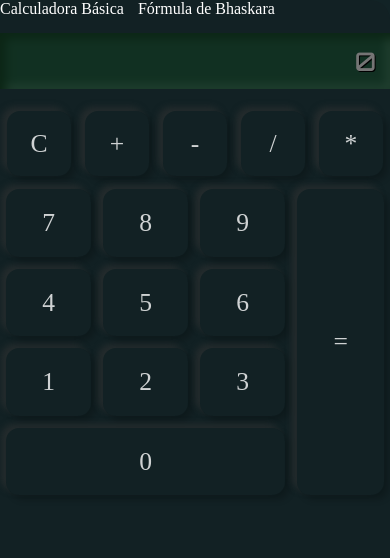
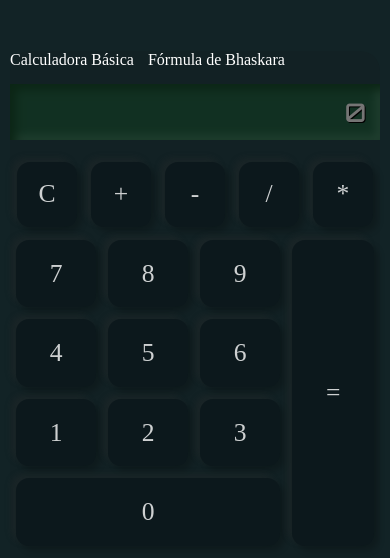
Before and after one commit to lucasgomesbr/Calculadora, a plain HTML site: page index.html in a window 390 px wide. Drawn offline with Linux system fonts and the light colour scheme.

Commit message:
sons e correções
novas correções foram implementadas, sons ao apertar teclas foram inseridos!

```diff
--- a/index.html
+++ b/index.html
@@ -12,7 +12,13 @@
 </head>
 <body class="d-flex justify-content-center align-items-center">
 
+<!-- audios que servem os botões! -->
+<audio id="PlaySoundButtons" src="assets/normalButton.wav" preload="auto"></audio>
+<audio id="PlaySoundResult" src="assets/result.wav" preload="auto"></audio>
+<audio id="PlaySoundClear" src="assets/clear.wav" preload="auto"></audio>
+
 <section class="calculator d-inline-flex flex-direction-collumn">
+	<!-- Em breve novas formulas! -->
 	<nav class="menu">
 		<ul>
 			<li>
@@ -26,31 +32,33 @@
 
 	<div class="container">
 
+		<!-- Tela que mostra os resultados -->
 		<div class="container-visor">
 			<input id="visor" type="text" name="visor" onclick="disable();">
 		</div>
 
-
+		<!-- Botões que efetuam operações e limpeza da tela de resultado -->
 		<div class="operators d-flex flex-direction-row">
-			<span onclick="resetar();">C</span>
-			<span onclick="tecloumais();">+</span>
-			<span onclick="tecloumenos();">-</span>
-			<span onclick="tecloudividir();">/</span>
-			<span onclick="teclouvezes();">*</span>
+			<span onclick="resetar();document.getElementById('PlaySoundClear').play();">C</span>
+			<span onclick="tecloumais();document.getElementById('PlaySoundButtons').play();">+</span>
+			<span onclick="tecloumenos();document.getElementById('PlaySoundButtons').play();">-</span>
+			<span onclick="tecloudividir();document.getElementById('PlaySoundButtons').play();">/</span>
+			<span onclick="teclouvezes();document.getElementById('PlaySoundButtons').play();">*</span>
 		</div>
 
+		<!-- Botôes numéricos e resultado -->
 		<div class="numbers d-grid">
-			<span onclick="teclou1();" class="one">1</span>
-			<span onclick="teclou2();" class="two">2</span>
-			<span onclick="teclou3();" class="tree">3</span>
-			<span onclick="teclou4();" class="four">4</span>
-			<span onclick="teclou5();" class="five">5</span>
-			<span onclick="teclou6();" class="six">6</span>
-			<span onclick="teclou7();" class="seven">7</span>
-			<span onclick="teclou8();" class="eight">8</span>
-			<span onclick="teclou9();" class="nine">9</span>
-			<span onclick="teclou0();" class="zero">0</span>
-			<span onclick="resultado();" class="equal">=</span>
+			<span onclick="teclou1();document.getElementById('PlaySoundButtons').play();" class="one">1</span>
+			<span onclick="teclou2();document.getElementById('PlaySoundButtons').play();" class="two">2</span>
+			<span onclick="teclou3();document.getElementById('PlaySoundButtons').play();" class="tree">3</span>
+			<span onclick="teclou4();document.getElementById('PlaySoundButtons').play();" class="four">4</span>
+			<span onclick="teclou5();document.getElementById('PlaySoundButtons').play();" class="five">5</span>
+			<span onclick="teclou6();document.getElementById('PlaySoundButtons').play();" class="six">6</span>
+			<span onclick="teclou7();document.getElementById('PlaySoundButtons').play();" class="seven">7</span>
+			<span onclick="teclou8();document.getElementById('PlaySoundButtons').play();" class="eight">8</span>
+			<span onclick="teclou9();document.getElementById('PlaySoundButtons').play();" class="nine">9</span>
+			<span onclick="teclou0();document.getElementById('PlaySoundButtons').play();" class="zero">0</span>
+			<span onclick="resultado();document.getElementById('PlaySoundResult').play();" class="equal">=</span>
 		</div>
 
 	</div>
--- a/style.css
+++ b/style.css
@@ -81,7 +81,7 @@ body{
 /* Estilos principais dos botões da calculadora */
 .operators span{
 	flex: 1;
-	box-shadow: 5px 5px 6px 0 rgba(0, 0, 0, 0.2), -5px -4px 6px 0 rgba(53, 53, 53, 0.5);
+	box-shadow: 5px 5px 6px 0 rgba(0, 0, 0, 0.2), -5px -4px 6px 0 rgba(47, 47, 47, 0.28);
 	font-size: 1.6rem;
 	border-radius: 13px;
 	padding: 1.1rem;
@@ -89,11 +89,12 @@ body{
 	margin: 7px;
 	color: #fffc;
 	cursor: pointer;
+	background-color: #0c181c;
 }
 
 .numbers span {
 	text-align: center;
-	box-shadow: 5px 5px 6px 0 rgba(0, 0, 0, 0.2), -5px -4px 6px 0 rgba(53, 53, 53, 0.5);
+	box-shadow: 5px 5px 6px 0 rgba(0, 0, 0, 0.2), -5px -4px 6px 0 rgba(47, 47, 47, 0.28);
 	font-size: 1.6rem;
 	border-radius: 13px;
 	margin: 6px;
@@ -102,10 +103,15 @@ body{
 	align-items: center;
 	display: flex;
 	justify-content: center;
+	background-color: #0c181c;
 }
 .numbers span:active, .operators span:active{
 	box-shadow: inset 6px 6px 10px 0 rgba(0, 0, 0, 0.2), inset -3px -3px 6px 0 rgba(72, 72, 72, 0.5);
 	font-size: 1.5rem;
+}
+
+.numbers span:hover, .operators span:hover, .numbers span:focus, .operators span:focus{
+	background-color: #091417;
 }
 
 .numbers {
@@ -159,8 +165,9 @@ body{
 		padding: 0px;
 		border-radius: 20px;
 		background-color: #122124;
-		height: 100%;
 		width: 100%;
+		margin-right: 10px;
+		margin-left: 10px;
 	}
 	.container-visor input {
 		background-color: #113921a6;
```
Also changed, not shown: 3 other files.
